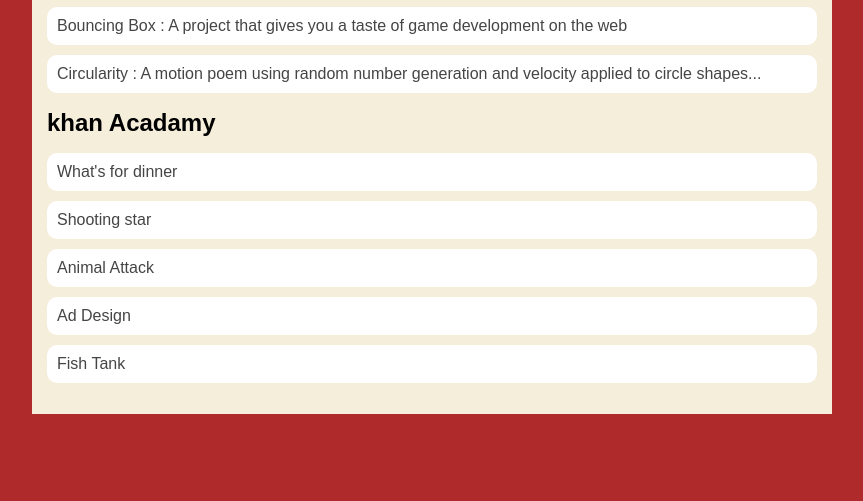
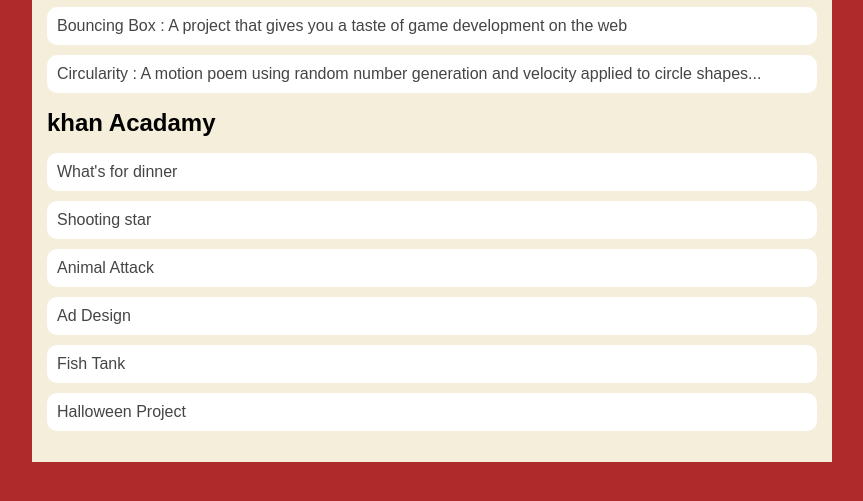
Before and after one commit to misaeloporto/misaeloporto.github.io, a plain HTML site: page portfolio.html in a window 1280 px wide. Shown: the part 217-718 px from the top of the page, without its empty margins (208-1071 px from the left). Drawn offline with Linux system fonts and the light colour scheme.

Commit message:
added halloween project

```diff
--- a/portfolio.html
+++ b/portfolio.html
@@ -33,6 +33,7 @@
               <li><a href=https://www.khanacademy.org/computer-programming/spin-off-of-project-animal-attack/5248728220614656>Animal Attack</a></li>
               <li><a href=https://www.khanacademy.org/computer-programming/spin-off-of-project-ad-design/4816029831970816> Ad Design</a></li>
               <li><a href=https://www.khanacademy.org/computer-programming/spin-off-of-project-fish-tank/5828897650032640> Fish Tank</a></li>
+              <li><a href=https://www.khanacademy.org/computer-programming/spin-off-of-halloween-project/6131426474639360> Halloween Project</a></li>
 
             </ul>
           </div>
```
